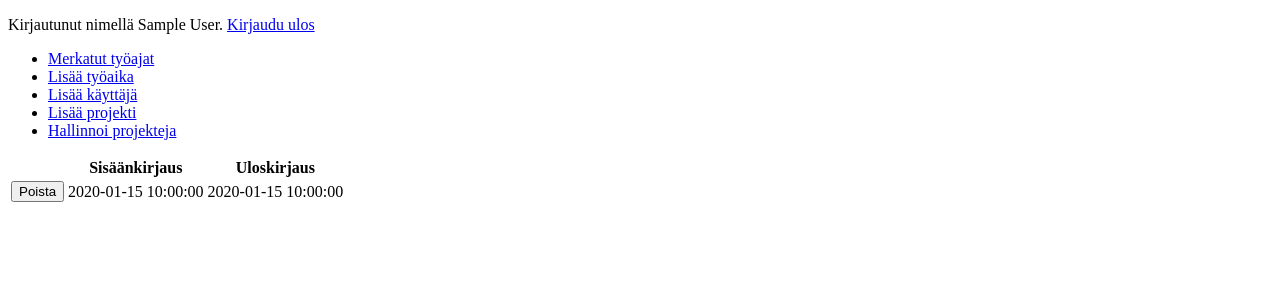
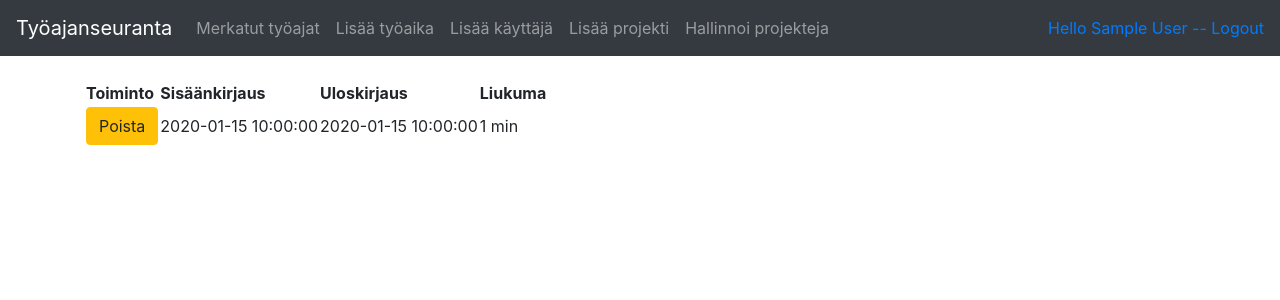
Before and after one commit to sebazai/Tyoajanseuranta, a Flask app: page /kirjaus in a window 1280 px wide. Shown: the top 300 px of the page. Run offline with Flask 2, Linux system fonts and the light colour scheme; a user stored in the database is signed in; tables that the repository leaves empty hold one stand-in row (values such as "Sample post"); some libraries are stand-ins or nearby versions.

Commit message:
bootstrap käyttöön ja ulkoasun viilausta

```diff
--- a/application/templates/index.html
+++ b/application/templates/index.html
@@ -2,6 +2,6 @@
 
 {% block body %}
 <form method="POST" action="{{ url_for('kirjaus_sisaan') }}">
-	<input type="submit" value="Leimaa sisään" />
+	<input type="submit" class="btn btn-success" value="Leimaa sisään" />
 </form>
 {% endblock %}
--- a/application/templates/kirjaus/list.html
+++ b/application/templates/kirjaus/list.html
@@ -3,9 +3,10 @@
 {% block body %}
 <table>
 	<tr>
-		<th>&nbsp;</th>
+		<th>Toiminto</th>
 		<th>Sisäänkirjaus</th>
 		<th>Uloskirjaus</th>
+		<th>Liukuma</th>
 	</tr>
 
 	{% for kirjaus in kirjauslista %}
@@ -13,16 +14,17 @@
 		<td>
                         {% if kirjaus.uloskirjaus is none %}
                         <form method="POST" action="{{ url_for('kirjaus_uloskirjaus', kirjaus_id=kirjaus.id) }}">
-                                <input type="submit" value="Kirjaa ulos!" />
+                                <input type="submit" class="btn btn-danger" value="Kirjaa ulos!" />
                         </form>
 			{% else %}
 			<form method="POST" action="{{ url_for('kirjaus_poista', kirjaus_id=kirjaus.id) }}">
-				<input type="submit" value="Poista" />
+				<input type="submit" class="btn btn-warning" value="Poista" />
 			</form>
                         {% endif %}
                 </td>
 		<td>{{kirjaus.sisaankirjaus}}</td>
 		<td>{{kirjaus.uloskirjaus}}</td>
+		<td>{{kirjaus.kertyma}} min</td>
 	</tr>
 	{% endfor %}
 </table>
--- a/application/templates/layout.html
+++ b/application/templates/layout.html
@@ -3,27 +3,52 @@
 	<head>
 		<meta charset="utf-8">
 		<title>Työajanseurantasovellus</title>
+		<link rel="stylesheet" href="https://maxcdn.bootstrapcdn.com/bootstrap/4.0.0/css/bootstrap.min.css" integrity="sha384-Gn5384xqQ1aoWXA+058RXPxPg6fy4IWvTNh0E263XmFcJlSAwiGgFAW/dAiS6JXm" crossorigin="anonymous">
 	</head>
 
 	<body>
-		{% if current_user.is_authenticated %}
-		<p>
-		Kirjautunut nimellä {{ current_user.name }}. <a href ="{{ url_for('auth_logout') }}">Kirjaudu ulos</a>
-		</p>
-		{% else %}
-		<a href="{{ url_for('auth_login') }}">Kirjaudu</a>
-		{% endif %}
-		<ul>
-			<li><a href="{{ url_for('kirjaus_index') }}">Merkatut työajat</a></li>
-			<li><a href="{{ url_for('kirjaus_form') }}">Lisää työaika</a></li>
-			<li><a href="{{ url_for('auth_register') }}">Lisää käyttäjä</a></li>
-			<li><a href="{{ url_for('project_form') }}">Lisää projekti</a></li>
-			<li><a href="{{ url_for('userproject_form') }}">Hallinnoi projekteja</a></li>
-		</ul>
+	<nav class="navbar navbar-expand-md navbar-dark bg-dark mb-4">
+		<a class="navbar-brand" href="{{ url_for('index') }}">Työajanseuranta</a>
+	<button class="navbar-toggler" type="button" data-toggle="collapse" data-target="#navbarCollapse" aria-controls="navbarCollapse" aria-expanded="false" aria-label="Toggle navigation">
+          <span class="navbar-toggler-icon"></span>
+	</button>
+	<div class="collapse navbar-collapse" id="navbarCollapse">
+          <ul class="navbar-nav mr-auto">
+            <li class="nav-item">
+              <a class="nav-link" href="{{ url_for('kirjaus_index') }} ">Merkatut työajat</a>
+            </li>
+            <li class="nav-item">
+              <a class="nav-link" href="{{ url_for('kirjaus_form') }} ">Lisää työaika</a>
+            </li>
+
+            <li class="nav-item">
+              <a class="nav-link" href="{{ url_for('auth_register') }} ">Lisää käyttäjä</a>
+            </li>
+            <li class="nav-item">
+              <a class="nav-link" href="{{ url_for('project_form') }} ">Lisää projekti</a>
+            </li>
+            <li class="nav-item">
+              <a class="nav-link" href="{{ url_for('userproject_form') }} ">Hallinnoi projekteja</a>
+            </li>
+          </ul>
+          <div class="form-inline mt-2 mt-md-0">
+	    {% if current_user.is_authenticated %}
+	    <a href="{{ url_for('auth_logout') }}">Hello {{ current_user.name }} -- Logout</a>
+	    {% else %}
+	    <a href="{{ url_for('auth_login') }}">Login</a>
+	    {% endif %}
+          </div>
+	</div>
+      </nav>
+            <main role="main" class="container">
 		{% block body %}
 		<p>
 			Content.
 		</p>
 		{% endblock %}
+		</main>
+		      <script src="https://code.jquery.com/jquery-3.2.1.slim.min.js" integrity="sha384-KJ3o2DKtIkvYIK3UENzmM7KCkRr/rE9/Qpg6aAZGJwFDMVNA/GpGFF93hXpG5KkN" crossorigin="anonymous"></script>
+      <script src="https://cdnjs.cloudflare.com/ajax/libs/popper.js/1.12.9/umd/popper.min.js" integrity="sha384-ApNbgh9B+Y1QKtv3Rn7W3mgPxhU9K/ScQsAP7hUibX39j7fakFPskvXusvfa0b4Q" crossorigin="anonymous"></script>
+      <script src="https://maxcdn.bootstrapcdn.com/bootstrap/4.0.0/js/bootstrap.min.js" integrity="sha384-JZR6Spejh4U02d8jOt6vLEHfe/JQGiRRSQQxSfFWpi1MquVdAyjUar5+76PVCmYl" crossorigin="anonymous"></script>
 	</body>
 </html>
```
